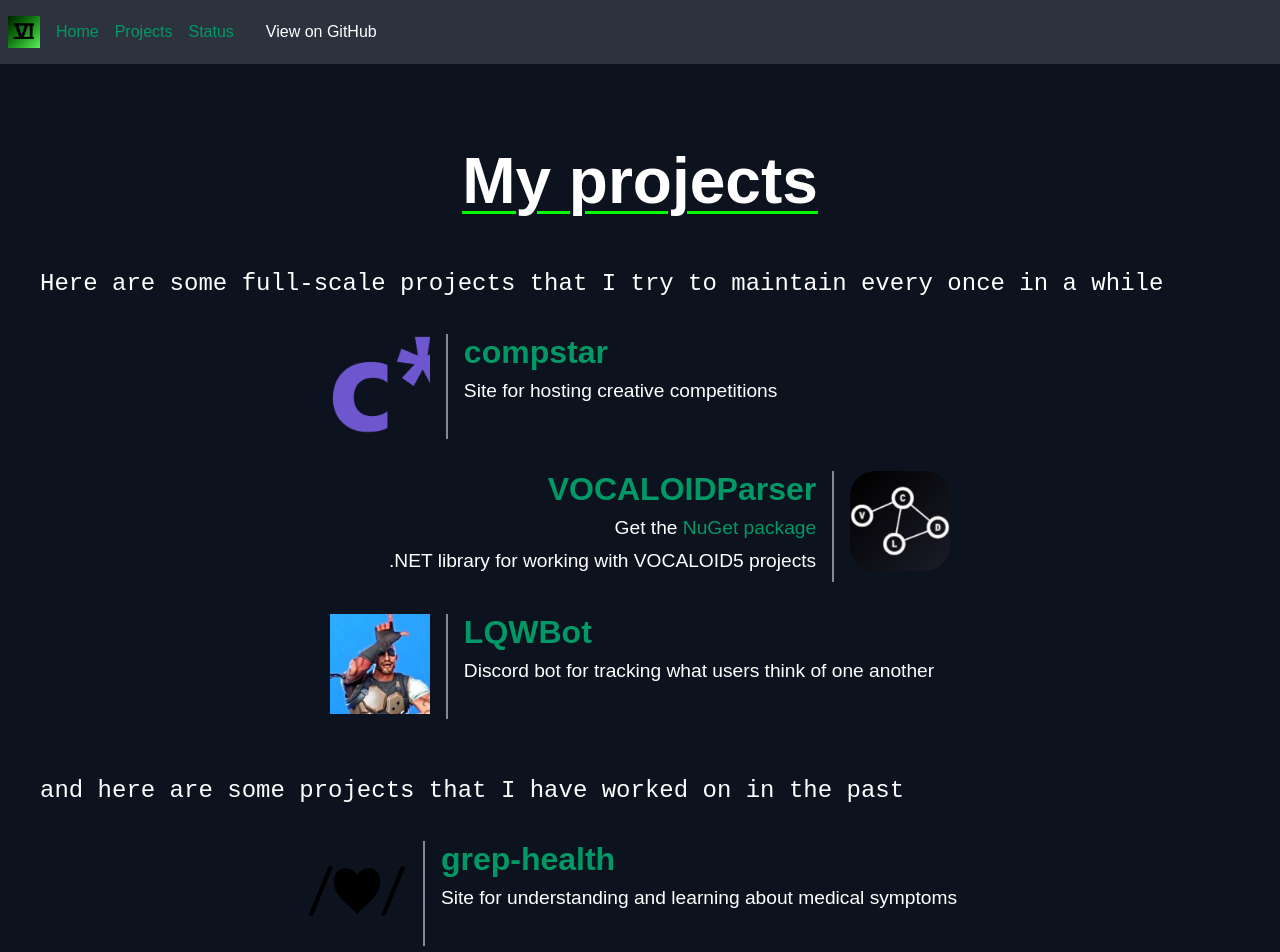
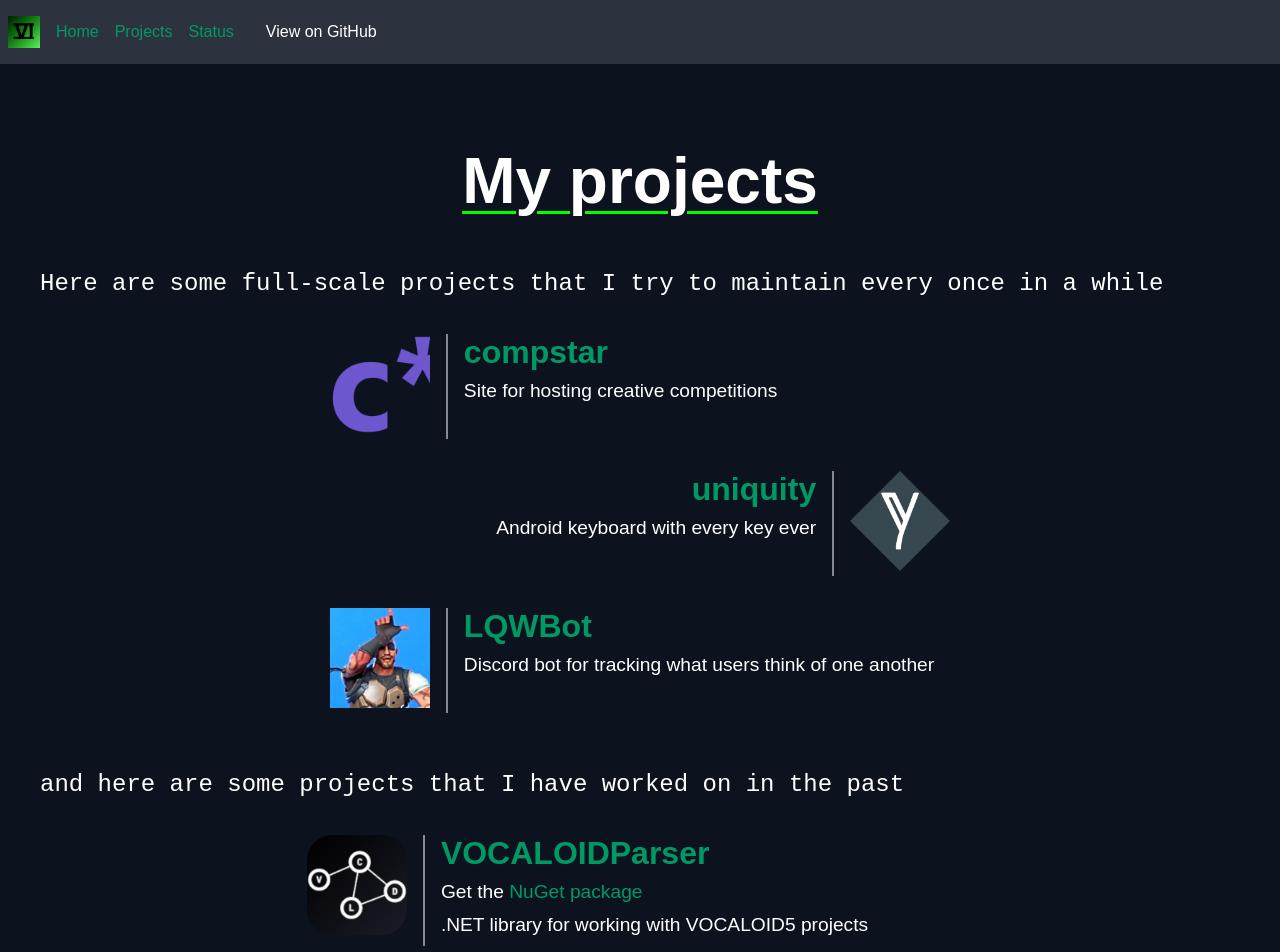
Before and after one commit to SixBeeps/six-portfolio, a Next.js app: page /projects in a window 1280 px wide. Shown: the top 952 px of the page. Built offline with nearby package versions, Linux system fonts and the light colour scheme; some icons are missing.

Commit message:
Add uniquity to projects

```diff
--- a/pages/projects.js
+++ b/pages/projects.js
@@ -23,13 +23,12 @@ export default function Home() {
               <p>Site for hosting creative competitions</p>
             </CleanImageCard>
             <CleanImageCard
-              src="/projects/vocaloidparser.png"
-              href="https://github.com/SixBeeps/VOCALOIDParser"
-              title="VOCALOIDParser"
+              src="/projects/uniquity.png"
+              href="https://github.com/SixBeeps/uniquity"
+              title="uniquity"
               size={100}
             >
-              <p>Get the <Link href="https://www.nuget.org/packages/VOCALOIDParser" target="_blank">NuGet package</Link></p>
-              <p>.NET library for working with VOCALOID5 projects</p>
+              <p>Android keyboard with every key ever</p>
             </CleanImageCard>
             <CleanImageCard
               src="/projects/lqw.png"
@@ -43,6 +42,15 @@ export default function Home() {
           <br />
           <p>and here are some projects that I have worked on in the past</p>
           <CleanImageListing>
+            <CleanImageCard
+              src="/projects/vocaloidparser.png"
+              href="https://github.com/SixBeeps/VOCALOIDParser"
+              title="VOCALOIDParser"
+              size={100}
+            >
+              <p>Get the <Link href="https://www.nuget.org/packages/VOCALOIDParser" target="_blank">NuGet package</Link></p>
+              <p>.NET library for working with VOCALOID5 projects</p>
+            </CleanImageCard>
             <CleanImageCard
               src="/projects/grep-health.png"
               href="https://devpost.com/software/grep-health"
```
Also changed, not shown: public/projects/uniquity.png (added).
